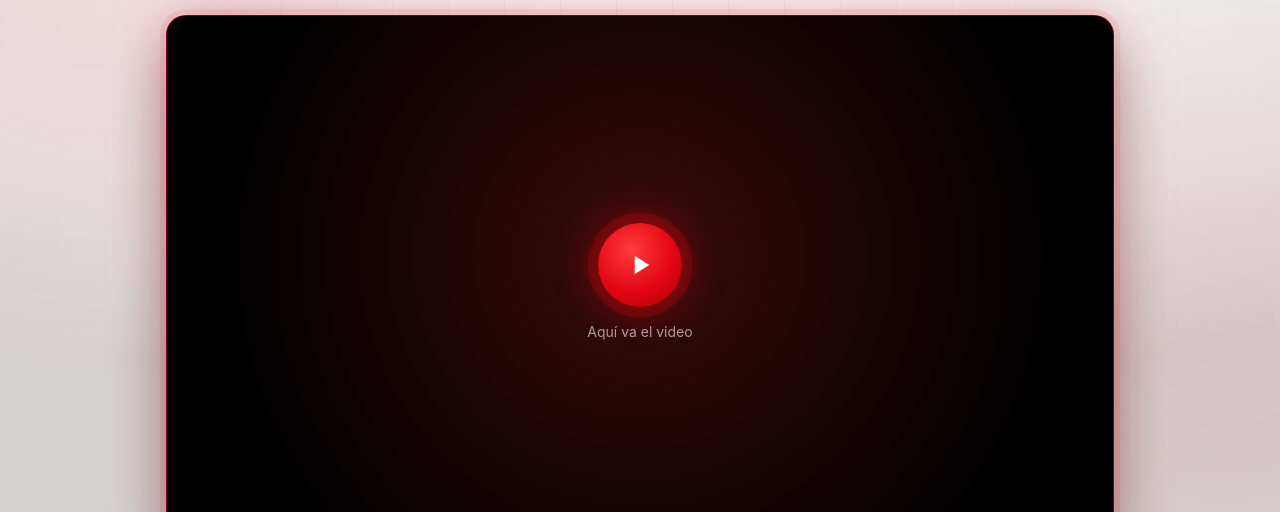
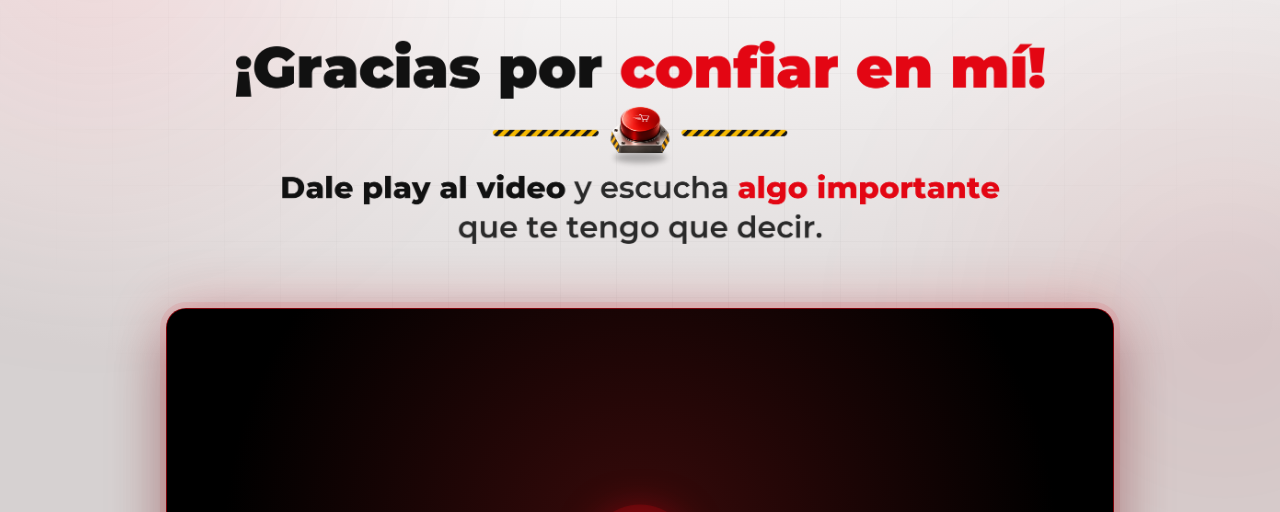
Before and after one commit to santimarquez010/Reality-Club, a plain HTML site: page public/botonrojo.html in a window 1280 px wide. Shown: the part 207-719 px from the top of the page. Drawn offline with Linux system fonts and the light colour scheme.

Commit message:
Headline con el botón rojo encima del video en /botonrojo
Co-Authored-By: Claude Opus 5.5 <noreply@anthropic.com>

```diff
--- a/public/botonrojo.html
+++ b/public/botonrojo.html
@@ -47,6 +47,10 @@ a{color:inherit}
 .logo .name sup{font-size:0.38em;font-weight:700;color:#E30613;vertical-align:top;margin-left:2px}
 .logo .tag{margin-top:7px;font-size:10px;font-weight:500;letter-spacing:0.42em;color:#222222;padding-left:0.42em}
 
+/* Headline (imagen) */
+.headline{margin:0;width:100%}
+.headline img{display:block;width:100%;height:auto}
+
 /* Recuadro del video */
 .vsl{position:relative;width:100%;aspect-ratio:16/9;border-radius:20px;overflow:hidden;background:#000;border:1px solid rgba(227,6,19,0.55);box-shadow:0 0 0 6px rgba(227,6,19,0.08),0 0 60px rgba(227,6,19,0.22),0 30px 60px rgba(0,0,0,0.28)}
 .vsl > iframe,.vsl > video,.vsl > div:not(.vsl-ph){position:absolute;inset:0;width:100%;height:100%;border:0}
@@ -93,6 +97,8 @@ a{color:inherit}
       <span class="tag">VENDE LO QUE SEA</span>
     </div>
 
+    <h1 class="headline"><img src="assets/botonrojo-headline.png" width="2060" height="567" alt="¡Gracias por confiar en mí! Dale play al video y escucha algo importante que te tengo que decir."></h1>
+
     <!-- VIDEO: pega aquí el código de vturb (trae el headline incluido), dentro de <div class="vsl" id="vsl">, y borra el bloque vsl-ph -->
     <div class="vsl" id="vsl">
       <div class="vsl-ph">
```
Also changed, not shown: public/assets/botonrojo-headline.png (added).
